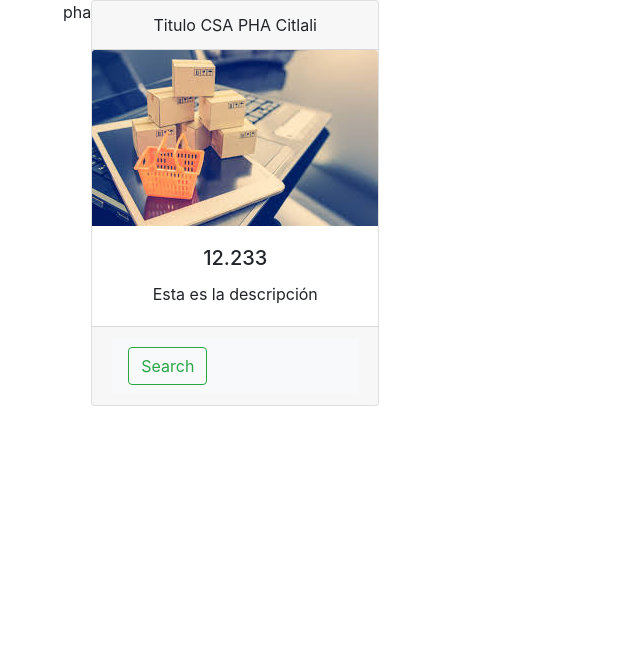
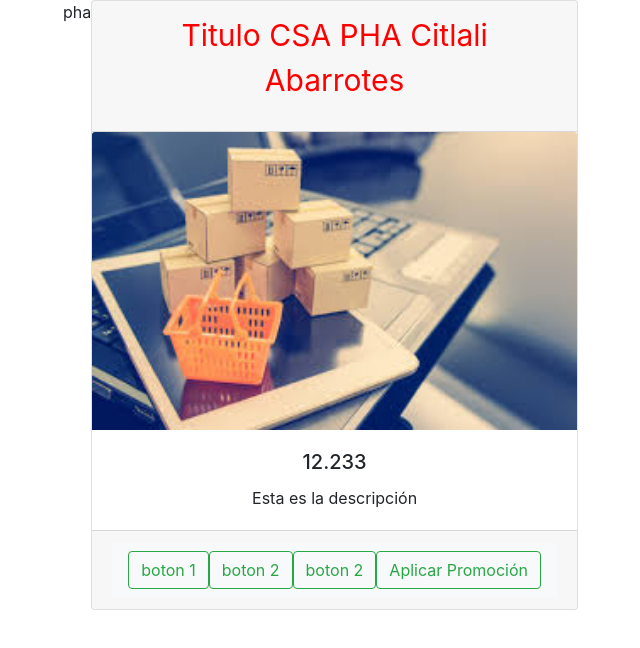
Before and after one commit to citlalicsaus/proyecto1, an Angular app: page / in a window 1280 px wide. Shown: the top 648 px of the page, without its empty margins (7-647 px from the left). Built offline with nearby package versions, Linux system fonts and the light colour scheme.

Commit message:
directivas

```diff
--- a/src/app/shared/footer/footer.component.css
+++ b/src/app/shared/footer/footer.component.css
@@ -0,0 +1,5 @@
+.border-black{
+    background-color: yellow;
+
+
+}
--- a/src/app/shared/footer/footer.component.html
+++ b/src/app/shared/footer/footer.component.html
@@ -1,12 +1,21 @@
-<div class="card-footer text-muted">
+<div class="card-footer text-muted" [ngClass]="{'border-black':color}">
     <nav class="navbar navbar-expand-lg navbar-light bg-light">
 
      <div></div>
       <div class="collapse navbar-collapse" id="navbarSupportedContent">
 
-        <div class="form-inline my-2 my-lg-0">
+        <div *ngFor="let boton of botones" class="form-inline my-2 my-lg-0 ">
 
-          <button class="btn btn-outline-success my-2 my-sm-0" type="submit">Search</button>
+          <button class="btn btn-outline-success my-2 my-sm-0" type="submit">{{boton.name}}</button>
         </div>
+
+
+
+        <div *ngIf="promotion" class="form-inline my-2 my-lg-0">
+
+            <button class="btn btn-outline-success my-2 my-sm-0" type="submit"  (click)="aplicarPromocion()">Aplicar Promoción</button>
+          </div>
+
+
       </div>
     </nav>  </div>
--- a/src/app/shared/footer/footer.component.ts
+++ b/src/app/shared/footer/footer.component.ts
@@ -7,9 +7,22 @@ import { Component, OnInit } from '@angular/core';
 })
 export class FooterComponent implements OnInit {
 
+
+  public botones:any[]=[
+  {name:'boton 1' },
+  {name:'boton 2' },
+  {name:'boton 2' }];
+
+public promotion:boolean=true;
+public color:boolean=false;
+
   constructor() { }
 
   ngOnInit() {
   }
 
+  public aplicarPromocion(){
+    this.color = !this.color;
+  }
+
 }
--- a/src/app/shared/header/header.component.html
+++ b/src/app/shared/header/header.component.html
@@ -1,4 +1,11 @@
-<div class="card-header">
+<div class="card-header" [ngStyle]="stylepha">
     Titulo CSA PHA
         {{title}}
+
+        <div [ngSwitch]="categoria">
+            <p *ngSwitchCase="'E'">Electronico</p>
+            <p *ngSwitchCase="'A'">Abarrotes</p>
+
+        </div>
+
   </div>
--- a/src/app/shared/header/header.component.ts
+++ b/src/app/shared/header/header.component.ts
@@ -1,4 +1,5 @@
 import { Component, OnInit } from '@angular/core';
+import { formatNumber } from '@angular/common';
 
 @Component({
   selector: 'app-header',
@@ -9,6 +10,11 @@ export class HeaderComponent implements OnInit {
 
 public title:string="Citlali";
 
+public stylepha:any={'color':'red',
+                    'font-size':'30px'};
+
+public categoria:string = 'A';
+
   constructor() { }
 
   ngOnInit() {
```
